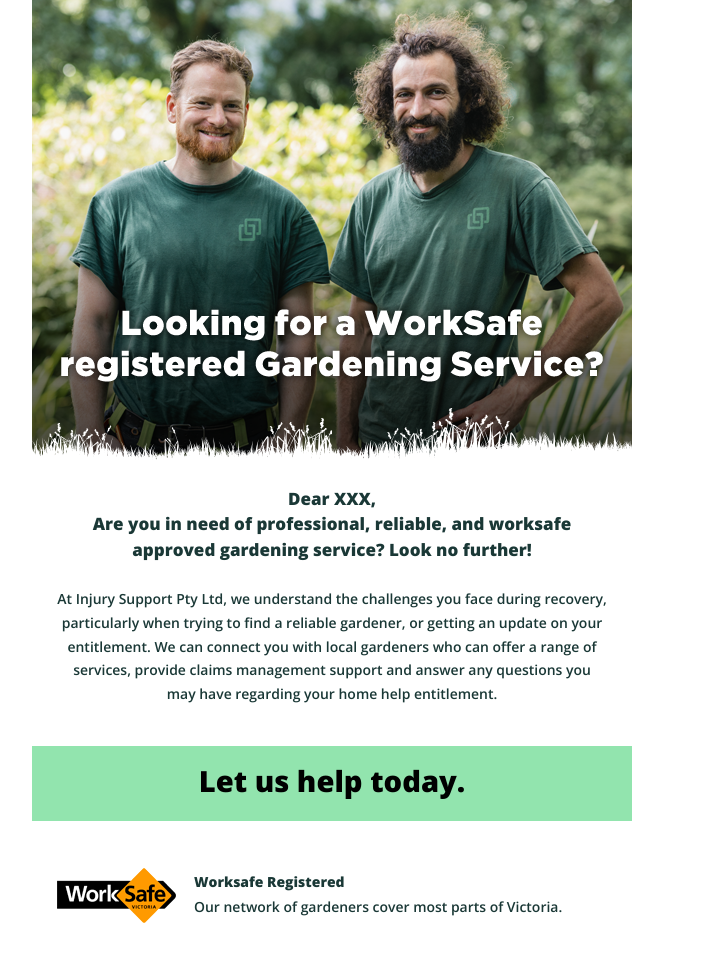
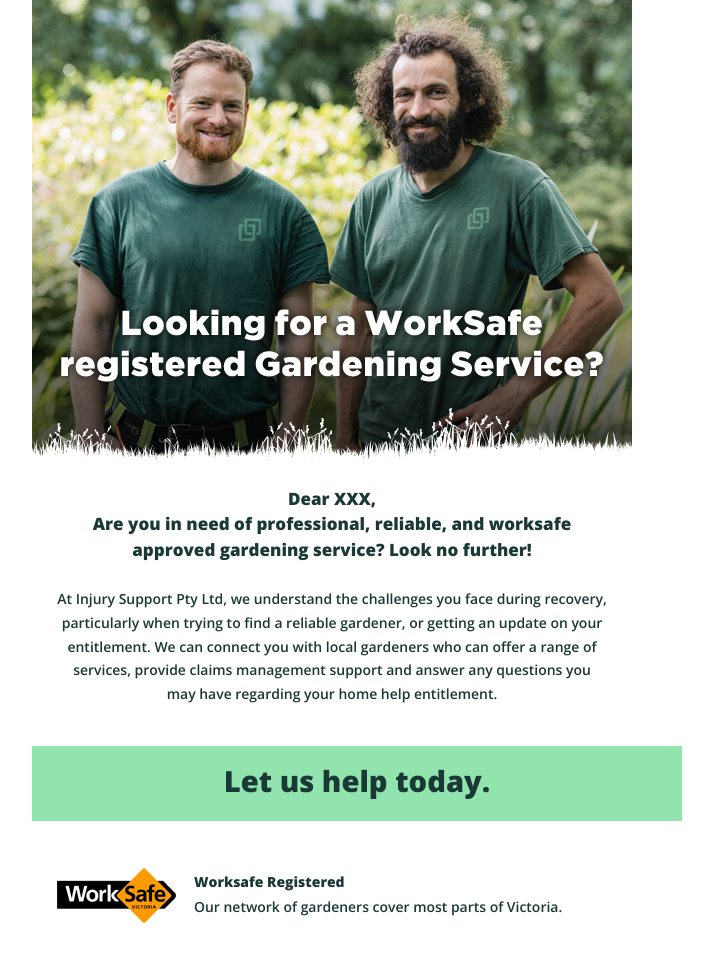
Before and after one commit to kousikdas02/injury-support-email-template, a plain HTML site: page index.html in a window 1280 px wide. Shown: the part 74-1043 px from the top of the page, without its empty margins (308-1021 px from the left). Drawn offline with nearby package versions, Linux system fonts and the light colour scheme.

Commit message:
feedback changes

```diff
--- a/index.html
+++ b/index.html
@@ -62,8 +62,8 @@
                     </tr>
 
                     <tr>
-                        <td style="font-size: 29.17px; font-weight: 800; background-color: #92e4ae; padding: 15px 25px 20px; text-align: center;">
-                            Let us help today.
+                        <td >
+                            <a href="#" style="font-size: 29.17px; font-weight: 800; background-color: #92e4ae; padding: 15px 25px 20px; text-align: center; width: 100%; display: inline-block; color: #1a3836; text-decoration: none;">Let us help today.</a>
                         </td>
                     </tr>
 
```
